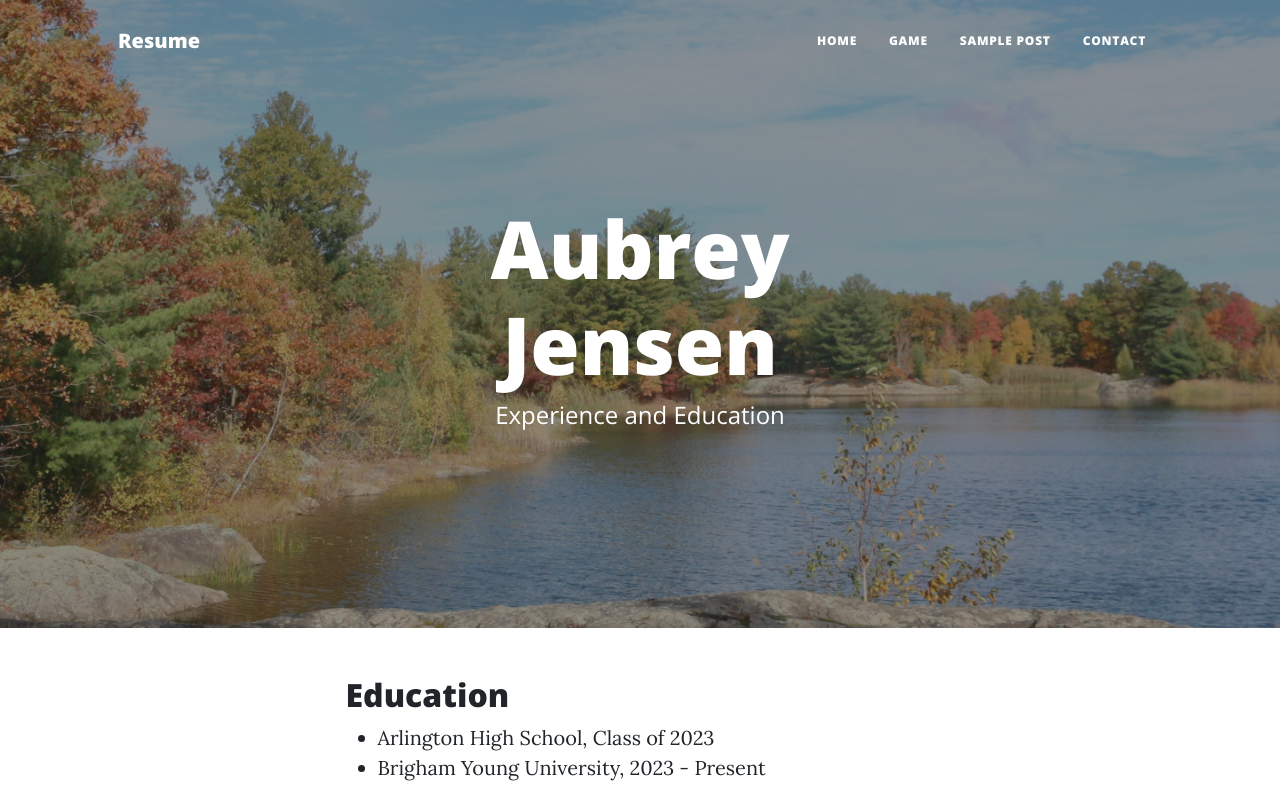
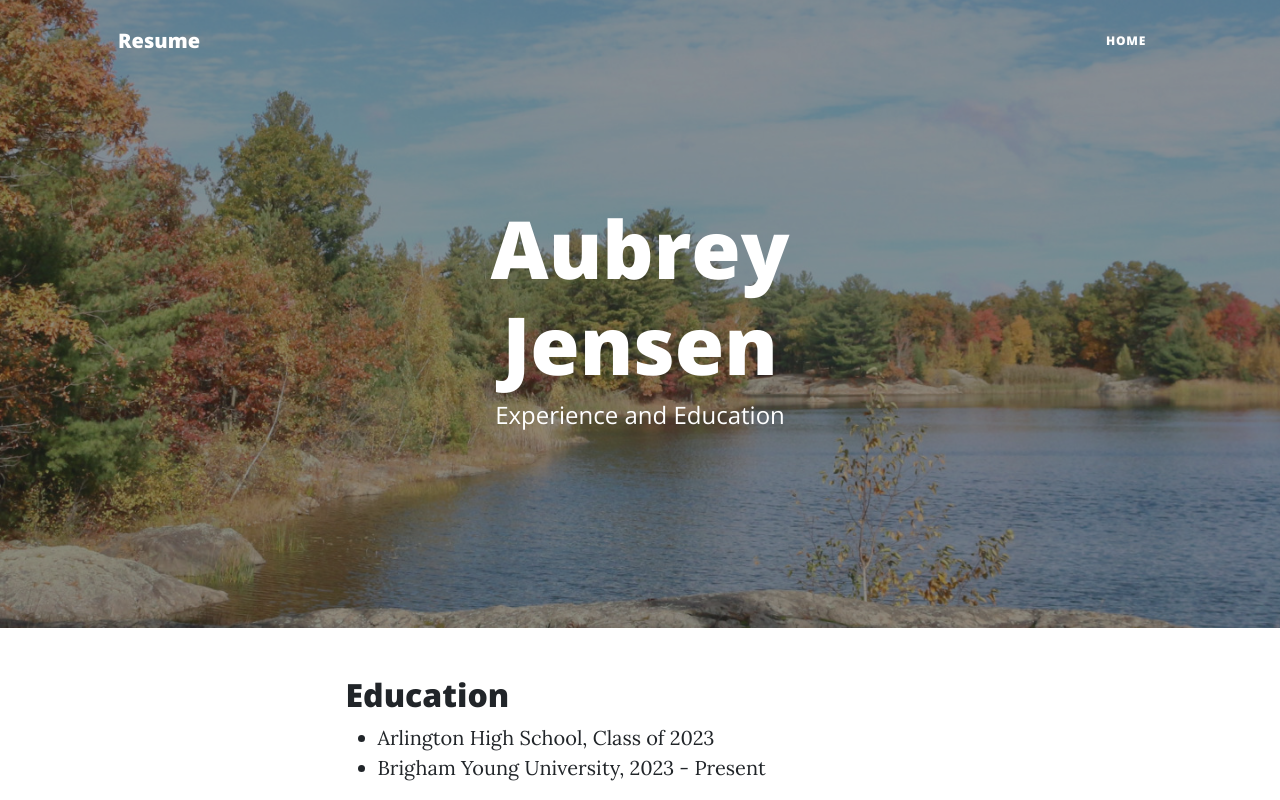
Before and after one commit to jensenaubrey/website, a plain HTML site: page index.html in a window 1280 px wide. Shown: the top 800 px of the page. Drawn offline with nearby package versions, Linux system fonts and the light colour scheme.

Commit message:
Update index.html

```diff
--- a/index.html
+++ b/index.html
@@ -27,9 +27,7 @@
                 <div class="collapse navbar-collapse" id="navbarResponsive">
                     <ul class="navbar-nav ms-auto py-4 py-lg-0">
                         <li class="nav-item"><a class="nav-link px-lg-3 py-3 py-lg-4" href="index.html">Home</a></li>
-                        <li class="nav-item"><a class="nav-link px-lg-3 py-3 py-lg-4" href="ai.html">Game</a></li>
-                        <li class="nav-item"><a class="nav-link px-lg-3 py-3 py-lg-4" href="post.html">Sample Post</a></li>
-                        <li class="nav-item"><a class="nav-link px-lg-3 py-3 py-lg-4" href="contact.html">Contact</a></li>
+
                     </ul>
                 </div>
             </div>
```
